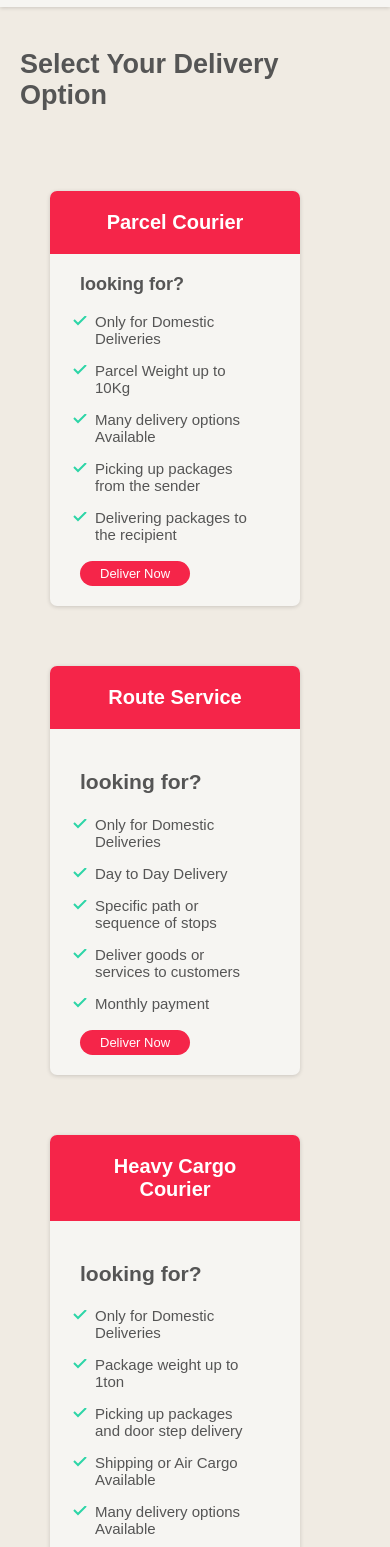
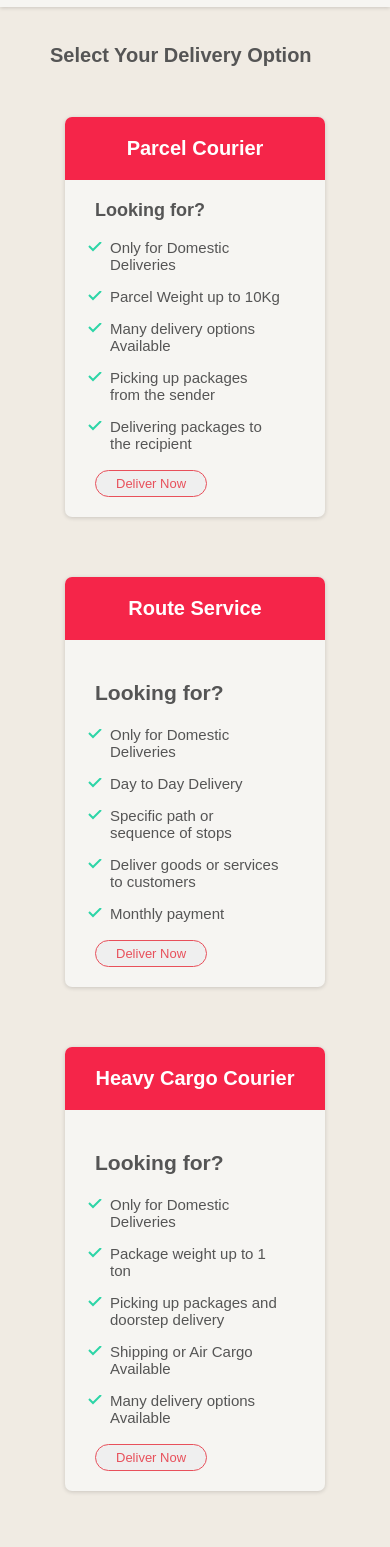
Before and after one commit to AdithyaShenal/New-folder--2-, a plain HTML site: page user_dashboard.html in a window 390 px wide. Shown: the part 53-1600 px from the top of the page. Drawn offline with Linux system fonts and the light colour scheme.

Commit message:
bug fixed

```diff
--- a/styles.css
+++ b/styles.css
@@ -731,7 +731,7 @@ a {
 
 .btn {
   display: inline-block;
-  padding: 1rem 3rem;
+  padding: 1rem 2rem;
   font-size: 1.8rem;
   border: none;
   border-radius: 15rem;
@@ -795,7 +795,13 @@ a {
 }
 
 .btn-order {
-  background: #f52549;
+  transition: 0.3s ease;
+  border: 1px solid #e8505b;
+  color: #e8505b;
+}
+
+.btn-order:hover {
+  background: #f13151;
   color: white;
 }
 
@@ -1287,16 +1293,14 @@ a {
   width: 100%;
 }
 
+.client-grid-1-header {
+  margin-left: 3rem;
+}
+
 .client-grid-2 {
   width: 100%;
   box-sizing: border-box;
   height: 100vh;
-}
-
-@media screen and (max-width: 768px) {
-  .client-container {
-    grid-template-columns: 1fr;
-  }
 }
 
 .client-hero-header {
@@ -1309,6 +1313,14 @@ a {
 }
 
 @media screen and (max-width: 768px) {
+  .client-container {
+    grid-template-columns: 1fr;
+  }
+
+  .client-grid-1-header {
+    font-size: 2rem;
+  }
+
   .client-hero-header {
     font-size: 2rem;
   }
@@ -1338,7 +1350,7 @@ a {
 .client-options {
   display: flex;
   flex-wrap: wrap;
-  margin: 5rem 0;
+  margin: 2rem 0;
 }
 
 .client-option-cards {
@@ -1379,8 +1391,8 @@ a {
 
 @media screen and (max-width: 768px) {
   .client-option-cards {
-    margin: 3rem 3rem;
-    width: 25rem;
+    margin: 3rem auto;
+    width: 26rem;
   }
 
   .card-body {
--- a/user_dashboard.html
+++ b/user_dashboard.html
@@ -4,7 +4,6 @@
     <title>User Dashboard</title>
     <meta charset="UTF-8" />
     <meta name="viewport" content="width=device-width, initial-scale=1.0" />
-    <title>Document</title>
     <link rel="stylesheet" href="./styles.css" />
     <script
       src="https://kit.fontawesome.com/85b25705cd.js"
@@ -16,7 +15,7 @@
     <nav class="nav">
       <div class="nav-logo-container">
         <a href="./index_logged.html"
-          ><img src="images/Logo-Small.webp" alt="" class="nav-logo"
+          ><img src="images/Logo-Small.webp" alt="Logo" class="nav-logo"
         /></a>
 
         <a href="./profile/user_profile.html">
@@ -52,10 +51,10 @@
         <li class="nav-menu-button">
           <span class="collapsible-item">Routes</span>
           <div class="nav-menu-button-dropdown collapsible-content-item">
-            <a href="./routes/Colomo to Matara.html">Colombo to Matara</a>
+            <a href="./routes/Colombo to Matara.html">Colombo to Matara</a>
             <a href="./routes/Colombo to Jaffna.html">Colombo to Jaffna</a>
-            <a href="./routes/Colombo to batticaloa.html"
-              >Colombo to Batticalo</a
+            <a href="./routes/Colombo to Batticaloa.html"
+              >Colombo to Batticaloa</a
             >
           </div>
         </li>
@@ -74,14 +73,14 @@
 
     <div class="client-container">
       <div class="client-grid-1">
-        <h2>Select Your Delivery Option</h2>
+        <h2 class="client-grid-1-header">Select Your Delivery Option</h2>
         <div class="client-options">
           <div class="client-option-cards">
             <div class="card-header">
               <h2 class="card-header-title">Parcel Courier</h2>
             </div>
             <div class="card-body">
-              <h4>looking for?</h4>
+              <h4>Looking for?</h4>
               <ul class="card-list">
                 <li>Only for Domestic Deliveries</li>
                 <li>Parcel Weight up to 10Kg</li>
@@ -99,7 +98,7 @@
               <h2 class="card-header-title">Route Service</h2>
             </div>
             <div class="card-body">
-              <h3>looking for?</h3>
+              <h3>Looking for?</h3>
               <ul class="card-list">
                 <li>Only for Domestic Deliveries</li>
                 <li>Day to Day Delivery</li>
@@ -117,11 +116,11 @@
               <h2 class="card-header-title">Heavy Cargo Courier</h2>
             </div>
             <div class="card-body">
-              <h3>looking for?</h3>
+              <h3>Looking for?</h3>
               <ul class="card-list">
                 <li>Only for Domestic Deliveries</li>
-                <li>Package weight up to 1ton</li>
-                <li>Picking up packages and door step delivery</li>
+                <li>Package weight up to 1 ton</li>
+                <li>Picking up packages and doorstep delivery</li>
                 <li>Shipping or Air Cargo Available</li>
                 <li>Many delivery options Available</li>
               </ul>
@@ -133,10 +132,10 @@
 
           <div class="client-option-cards">
             <div class="card-header card-header-air">
-              <h2 class="card-header-title">Reccuring Delivery</h2>
+              <h2 class="card-header-title">Recurring Delivery</h2>
             </div>
             <div class="card-body">
-              <h3>looking for?</h3>
+              <h3>Looking for?</h3>
               <ul class="card-list">
                 <li>Only for Domestic Deliveries</li>
                 <li>Parcel Weight up to 10Kg</li>
@@ -145,7 +144,7 @@
                 <li>Delivering packages to the recipient</li>
               </ul>
               <a href="./details_form.html"
-                ><button class="btn btn-order">Cantact Now</button></a
+                ><button class="btn btn-order">Contact Now</button></a
               >
             </div>
           </div>
@@ -154,7 +153,7 @@
               <h2 class="card-header-title">Extra Security Service</h2>
             </div>
             <div class="card-body">
-              <h3>looking for?</h3>
+              <h3>Looking for?</h3>
               <ul class="card-list">
                 <li>Only for Domestic Deliveries</li>
                 <li>Day to Day Delivery</li>
@@ -168,15 +167,15 @@
             </div>
           </div>
           <div class="client-option-cards">
-            <div class="card-header card-header-international">
+            <div class="card-header">
               <h2 class="card-header-title">International Delivery</h2>
             </div>
             <div class="card-body">
-              <h3>looking for?</h3>
+              <h3>Looking for?</h3>
               <ul class="card-list">
                 <li>For International deliveries</li>
-                <li>Package weight up to 1ton</li>
-                <li>Picking up packages and door step delivery</li>
+                <li>Package weight up to 1 ton</li>
+                <li>Picking up packages and doorstep delivery</li>
                 <li>Shipping or Air Cargo Available</li>
                 <li>Many delivery options Available</li>
               </ul>
@@ -195,7 +194,7 @@
         <hr />
         <div class="client-grid-2">
           <ul class="hero-list">
-            <li class="hero-list">
+            <li>
               <b>Return Pickup Services</b> <br />
               <p>
                 Provide hassle-free return pickup services for customers who
@@ -207,13 +206,6 @@
               <p>
                 In light of safety concerns, offer contactless delivery options
                 where the package is left at the doorstep or a designated area.
-              </p>
-            </li>
-            <li>
-              <b>Delivery Insurance</b><br />
-              <p>
-                Provide delivery insurance at no extra cost to customers to
-                cover any potential damages or losses during transit.
               </p>
             </li>
             <li>
@@ -241,6 +233,7 @@
         </div>
       </div>
     </div>
+
     <script src="./main.js"></script>
   </body>
 </html>
```
